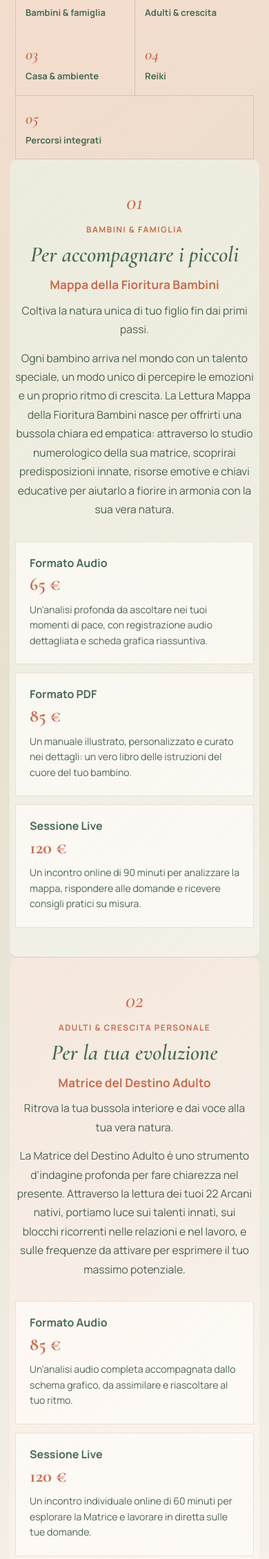
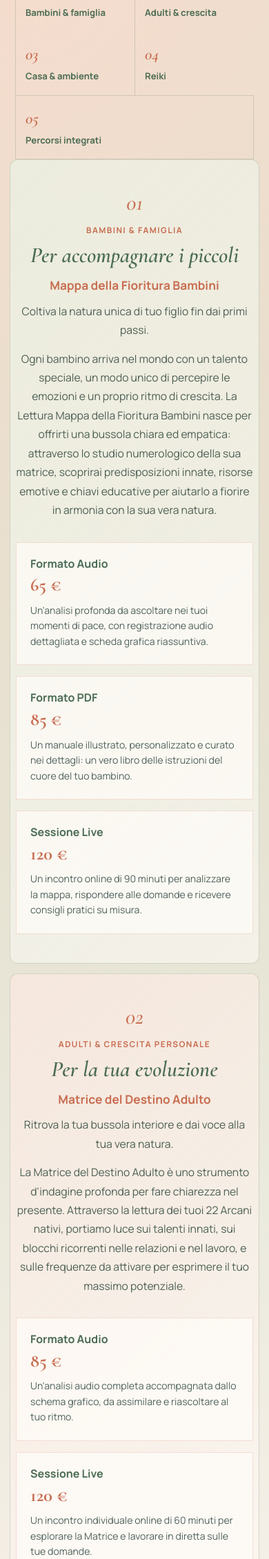
Before and after one commit to davideCappe/MappaDellaFioritura, a web app: page /servizi.html in a window 390 px wide. Shown: the part 442-2702 px from the top of the page at 69% size. Run offline with its HTML, style and script files only (its server is not run), Linux system fonts and the light colour scheme; data that the repository does not hold is empty.

Commit message:
Refactor service section styles for improved layout and spacing

```diff
--- a/styles/servizi.css
+++ b/styles/servizi.css
@@ -111,8 +111,13 @@
 
 .service-section {
   display: block;
-  padding: clamp(44px, 6vw, 72px) 0;
-  border-bottom: 1px solid var(--about-rule);
+  margin-bottom: 18px;
+  padding: clamp(20px, 3vw, 30px) clamp(16px, 3vw, 30px) clamp(36px, 5vw, 56px);
+  border: 1px solid var(--about-rule);
+}
+
+.service-section:last-child {
+  margin-bottom: 0;
 }
 
 .service-section-sage {
@@ -170,7 +175,7 @@
 .offer-grid {
   display: grid;
   grid-template-columns: repeat(3, minmax(0, 1fr));
-  gap: 12px;
+  gap: 16px;
 }
 
 .service-section > .offer-grid,
@@ -451,7 +456,8 @@
   }
 
   .service-section {
-    padding: 42px 8px;
+    margin-bottom: 14px;
+    padding: 20px 16px 36px;
   }
 
   .service-section > .offer-grid,
```
